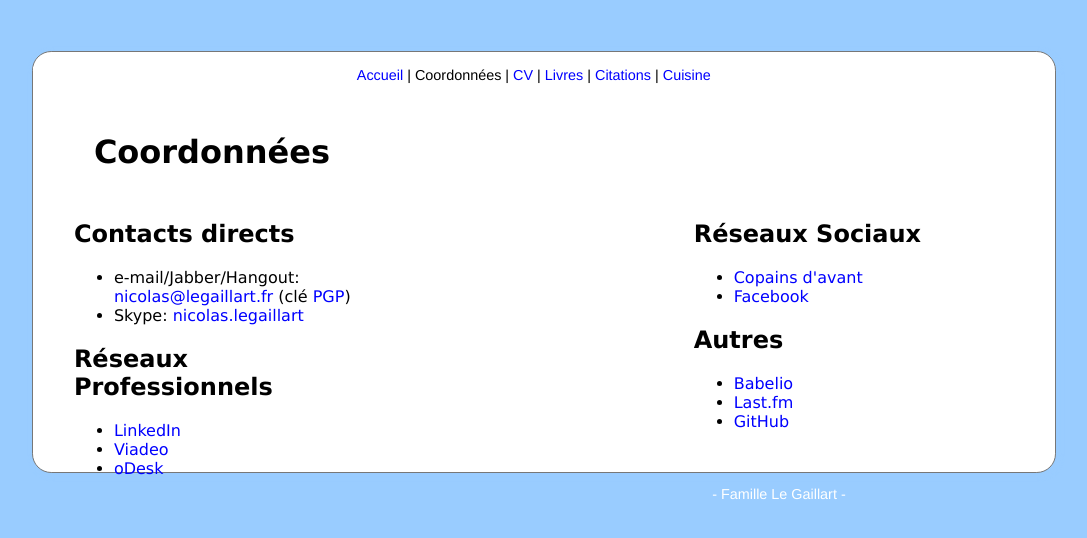
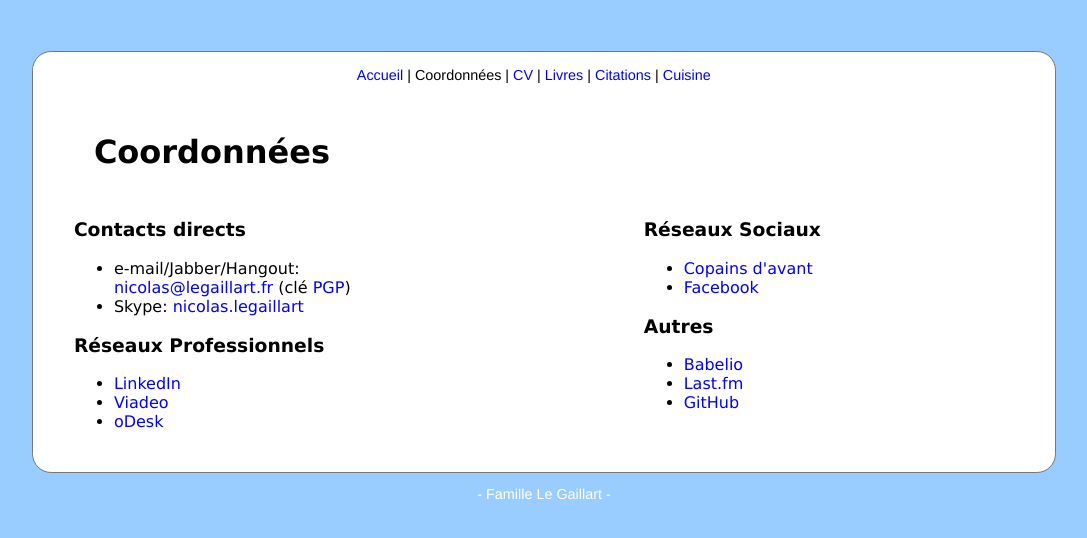
Before and after one commit to nlegaillart/website, a PHP site: page /contact.html in a window 1280 px wide. Shown: the top 538 px of the page, without its empty margins (96-1183 px from the left). Run offline with PHP 8.4, Linux system fonts and the light colour scheme; some libraries are stand-ins or nearby versions.

Commit message:
fix overlay

```diff
--- a/contact.html
+++ b/contact.html
@@ -38,7 +38,7 @@
 
 		<h1>Coordonn&eacute;es</h1>
 		<div id="col1">
-		<h2>Contacts directs</h2>
+		<h3>Contacts directs</h3>
 		<ul>
 			<!--<li>e-mail: <a href='mailto:nicolas@legaillart.fr'>nicolas@legaillart.fr</a></li>-->
 			<li>e-mail/Jabber/Hangout: <a href='mailto:nicolas@legaillart.fr'>nicolas@legaillart.fr</a> (cl&eacute; <a href='0x107ECA08.asc'>PGP</a>)</li>
@@ -46,14 +46,14 @@
 			<!--<li>Jabber/GoogleTalk: <a href='mailto:n.legaillart@gmail.com'>n.legaillart@gmail.com</a></li>-->
 		</ul>
 
-		<h2>R&eacute;seaux Professionnels</h2>
+		<h3>R&eacute;seaux Professionnels</h3>
 		<ul>
 			<li><a class="externallink" href="http://www.linkedin.com/in/nicolaslegaillart">LinkedIn</a></li>
 			<li><a class="externallink" href="http://www.viadeo.com/fr/profile/nicolas.le-gaillart">Viadeo</a></li>
 			<li><a class="externallink" href="http://www.odesk.com/users/~~e66813247257efee">oDesk</a></li>
 		</ul>
 		</div><div id="col2">
-		<h2>R&eacute;seaux Sociaux</h2>
+		<h3>R&eacute;seaux Sociaux</h3>
 		<ul>
 			<li><a class="externallink" href="http://copainsdavant.linternaute.com/p/nicolas-le-gaillart-1269293">Copains d'avant</a></li>
 			<li><a class="externallink" href="https://www.facebook.com/nicolas.legaillart">Facebook</a></li>
@@ -61,7 +61,7 @@
 			<!-- just kidding :) <li><a class="externallink" href="https://ello.co/gowen">Ello</a></li> -->
 		</ul>
 
-		<h2>Autres</h2>
+		<h3>Autres</h3>
 		<ul>
 			<li><a class="externallink" href="http://www.babelio.com/monprofil.php?id_user=29878">Babelio</a></li>
 			<li><a class="externallink" href="http://www.last.fm/user/audiolover">Last.fm</a></li>
--- a/css.css
+++ b/css.css
@@ -24,8 +24,8 @@ div.matronche{margin-top:-10px;margin-left:20px;font-size:3px;width:50px;font-fa
 div.blah{margin-left:150px;}
 aside{margin-top:0;float:left;}
 td.header{font-weight:bold;}
-div#col1 {float:left;width:300px;margin-top:-20px;}
-div#col2 {float:right;width:300px;margin-top:-20px;}
+div#col1 {float:left;width:350px;margin-top:-20px;}
+div#col2 {float:right;width:350px;margin-top:-20px;}
 @media (max-width: 640px) {
 	* {
 		-webkit-box-sizing: border-box;
@@ -33,8 +33,6 @@ div#col2 {float:right;width:300px;margin-top:-20px;}
 		        box-sizing: border-box;
 	}
 
-div#col1 {float:left;width:350px;margin-top:-20px;}
-div#col2 {float:left;width:350px;margin-top:-20px;}
 .quotes {font-style : italic;}
 nav{position:fixed;text-align:center;margin-top:-50px;margin-bottom:0px;background-color:white;text-align:justify;width:100%;}
 #header{position:fixed:margin-top:150px;}
```
